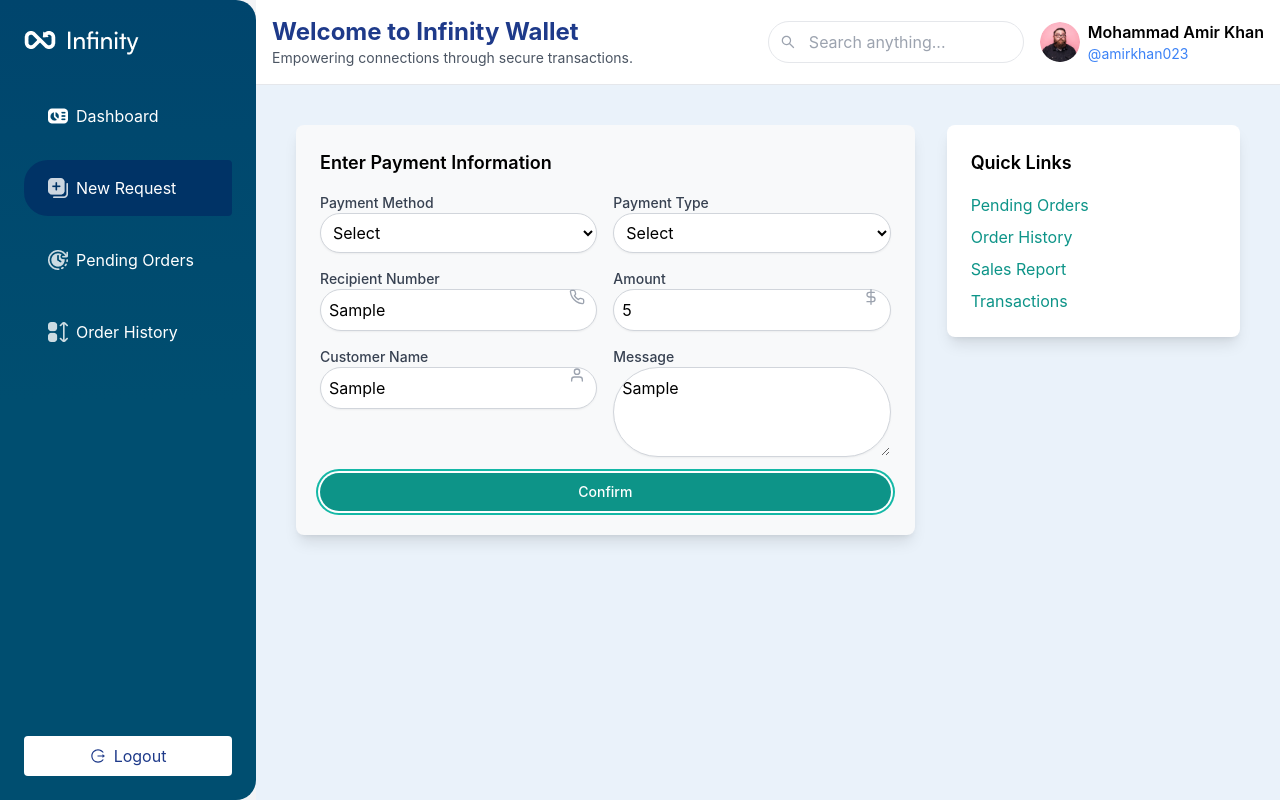
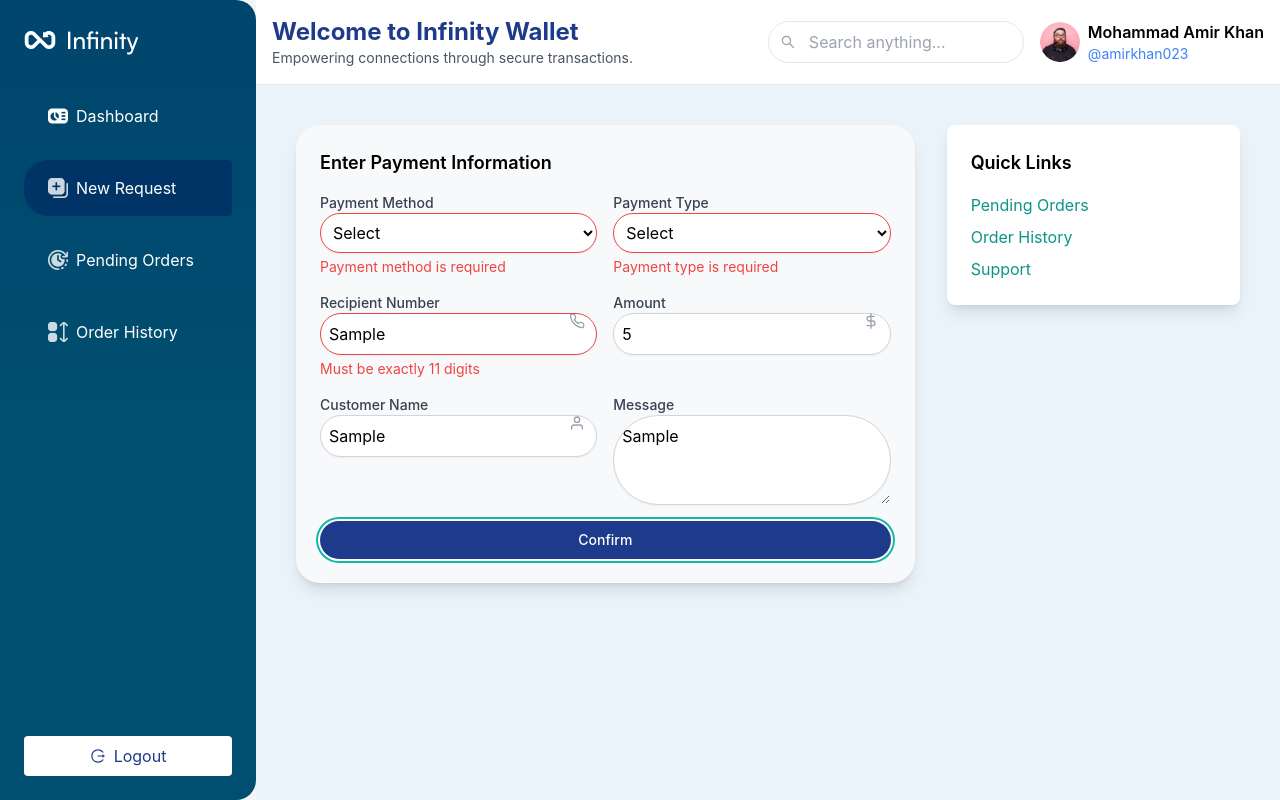
Before and after one commit to iamraselmolla/infinity-walltet, a React (Create React App) app: page /dashboard/new-request in a window 1280 px wide. Both pictures are taken after typing "Sample", "5", "Sample", "Sample" into the empty fields and a click on the button "Confirm". Built offline with nearby package versions, Linux system fonts and the light colour scheme.

Commit message:
edited the requst form

```diff
--- a/src/component/pages/dashboard/new-request/NewRequest.js
+++ b/src/component/pages/dashboard/new-request/NewRequest.js
@@ -14,15 +14,20 @@ const PaymentRequestForm = () => {
             message: '',
         },
         validationSchema: Yup.object({
-            paymentMethod: Yup.string().required('Required'),
-            paymentType: Yup.string().required('Required'),
-            recipientNumber: Yup.string().required('Required').matches(/^[0-9]{11}$/, 'Must be 11 digits'),
-            amount: Yup.number().required('Required').positive('Must be positive'),
+            paymentMethod: Yup.string().required('Payment method is required'),
+            paymentType: Yup.string().required('Payment type is required'),
+            recipientNumber: Yup.string()
+                .required('Recipient number is required')
+                .matches(/^[0-9]{11}$/, 'Must be exactly 11 digits'),
+            amount: Yup.number()
+                .required('Amount is required')
+                .positive('Amount must be a positive number'),
             customerName: Yup.string(),
             message: Yup.string(),
         }),
         onSubmit: (values) => {
             console.log(values);
+            alert("Form submitted successfully!");
         },
     });
 
@@ -30,7 +35,7 @@ const PaymentRequestForm = () => {
         <div className="flex justify-center items-center">
             <div className="max-w-6xl w-full grid grid-cols-1 md:grid-cols-3 gap-8 p-4">
                 {/* Form */}
-                <div className="md:col-span-2 bg-[#F8F9FA] rounded-lg shadow-lg p-6">
+                <div className="md:col-span-2 bg-[#F8F9FA] rounded-3xl shadow-lg p-6">
                     <h2 className="text-lg font-semibold mb-4">Enter Payment Information</h2>
                     <form onSubmit={formik.handleSubmit} className="space-y-4">
                         {/* Payment Method and Payment Type */}
@@ -44,12 +49,15 @@ const PaymentRequestForm = () => {
                                         onChange={formik.handleChange}
                                         onBlur={formik.handleBlur}
                                         value={formik.values.paymentMethod}
-                                        className="block w-full rounded-full border border-gray-300 bg-white shadow-sm focus:border-teal-300 focus:ring focus:ring-teal-200 focus:ring-opacity-50 p-2 pr-10"
+                                        className={`block w-full rounded-full border ${formik.touched.paymentMethod && formik.errors.paymentMethod ? 'border-red-500' : 'border-gray-300'} bg-white shadow-sm focus:border-teal-300 focus:ring focus:ring-teal-200 focus:ring-opacity-50 p-2 pr-10`}
                                     >
                                         <option value="">Select</option>
                                         <option value="creditCard">Credit Card</option>
                                         <option value="bankTransfer">Bank Transfer</option>
                                     </select>
+                                    {formik.touched.paymentMethod && formik.errors.paymentMethod ? (
+                                        <p className="text-red-500 text-sm mt-1">{formik.errors.paymentMethod}</p>
+                                    ) : null}
                                 </div>
                             </div>
                             <div>
@@ -61,12 +69,15 @@ const PaymentRequestForm = () => {
                                         onChange={formik.handleChange}
                                         onBlur={formik.handleBlur}
                                         value={formik.values.paymentType}
-                                        className="block w-full rounded-full border border-gray-300 bg-white shadow-sm focus:border-teal-300 focus:ring focus:ring-teal-200 focus:ring-opacity-50 p-2 pr-10"
+                                        className={`block w-full rounded-full border ${formik.touched.paymentType && formik.errors.paymentType ? 'border-red-500' : 'border-gray-300'} bg-white shadow-sm focus:border-teal-300 focus:ring focus:ring-teal-200 focus:ring-opacity-50 p-2 pr-10`}
                                     >
                                         <option value="">Select</option>
                                         <option value="oneTime">One-time</option>
                                         <option value="recurring">Recurring</option>
                                     </select>
+                                    {formik.touched.paymentType && formik.errors.paymentType ? (
+                                        <p className="text-red-500 text-sm mt-1">{formik.errors.paymentType}</p>
+                                    ) : null}
                                 </div>
                             </div>
                         </div>
@@ -84,9 +95,12 @@ const PaymentRequestForm = () => {
                                         onChange={formik.handleChange}
                                         onBlur={formik.handleBlur}
                                         value={formik.values.recipientNumber}
-                                        className="block w-full rounded-full border border-gray-300 bg-white shadow-sm focus:border-teal-300 focus:ring focus:ring-teal-200 focus:ring-opacity-50 p-2 pr-10"
+                                        className={`block w-full rounded-full border ${formik.touched.recipientNumber && formik.errors.recipientNumber ? 'border-red-500' : 'border-gray-300'} bg-white shadow-sm focus:border-teal-300 focus:ring focus:ring-teal-200 focus:ring-opacity-50 p-2 pr-10`}
                                     />
                                     <FiPhone className="absolute inset-y-0 right-3 flex items-center text-gray-400 pointer-events-none" />
+                                    {formik.touched.recipientNumber && formik.errors.recipientNumber ? (
+                                        <p className="text-red-500 text-sm mt-1">{formik.errors.recipientNumber}</p>
+                                    ) : null}
                                 </div>
                             </div>
                             <div>
@@ -100,14 +114,17 @@ const PaymentRequestForm = () => {
                                         onChange={formik.handleChange}
                                         onBlur={formik.handleBlur}
                                         value={formik.values.amount}
-                                        className="block w-full rounded-full border border-gray-300 bg-white shadow-sm focus:border-teal-300 focus:ring focus:ring-teal-200 focus:ring-opacity-50 p-2 pr-10"
+                                        className={`block w-full rounded-full border ${formik.touched.amount && formik.errors.amount ? 'border-red-500' : 'border-gray-300'} bg-white shadow-sm focus:border-teal-300 focus:ring focus:ring-teal-200 focus:ring-opacity-50 p-2 pr-10`}
                                     />
                                     <FiDollarSign className="absolute inset-y-0 right-3 flex items-center text-gray-400 pointer-events-none" />
+                                    {formik.touched.amount && formik.errors.amount ? (
+                                        <p className="text-red-500 text-sm mt-1">{formik.errors.amount}</p>
+                                    ) : null}
                                 </div>
                             </div>
                         </div>
 
-                        {/* Customer Name and Message in the Same Row */}
+                        {/* Customer Name and Message */}
                         <div className="grid grid-cols-1 md:grid-cols-2 gap-4">
                             <div>
                                 <label htmlFor="customerName" className="block text-sm font-medium text-gray-700">Customer Name</label>
@@ -144,7 +161,7 @@ const PaymentRequestForm = () => {
                         <div>
                             <button
                                 type="submit"
-                                className="w-full flex justify-center py-2 px-4 border border-transparent rounded-full shadow-sm text-sm font-medium text-white bg-teal-600 hover:bg-teal-700 focus:outline-none focus:ring-2 focus:ring-offset-2 focus:ring-teal-500"
+                                className="w-full flex justify-center py-2 px-4 border border-transparent rounded-full shadow-sm text-sm font-medium text-white bg-theme-bg hover:bg-teal-700 focus:outline-none focus:ring-2 focus:ring-offset-2 focus:ring-teal-500"
                             >
                                 Confirm
                             </button>
@@ -169,12 +186,7 @@ const PaymentRequestForm = () => {
                             </li>
                             <li>
                                 <a href="#" className="flex items-center text-teal-600 hover:text-teal-800">
-                                    Sales Report
-                                </a>
-                            </li>
-                            <li>
-                                <a href="#" className="flex items-center text-teal-600 hover:text-teal-800">
-                                    Transactions
+                                    Support
                                 </a>
                             </li>
                         </ul>
--- a/tailwind.config.js
+++ b/tailwind.config.js
@@ -6,6 +6,7 @@ module.exports = {
     extend: {
       colors: {
         'theme-color': '#00A991', // Custom theme color
+        'theme-bg': '#1e3a8a', // Custom theme BG
       }
     },
   },
```
